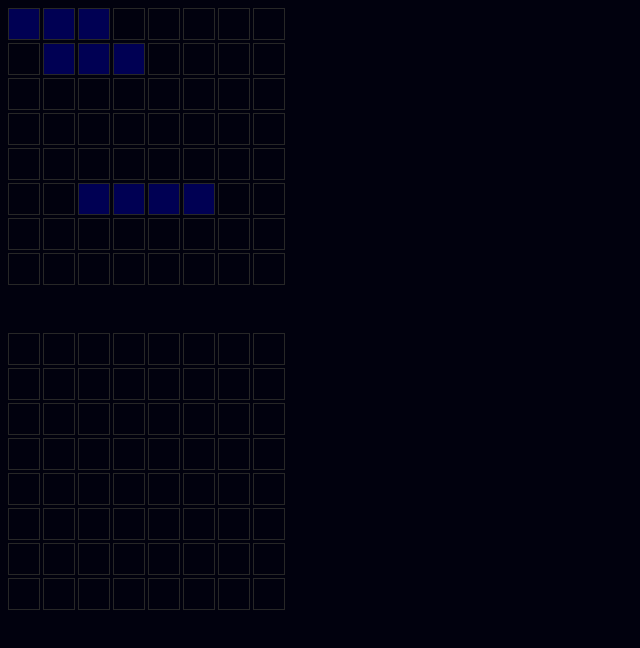
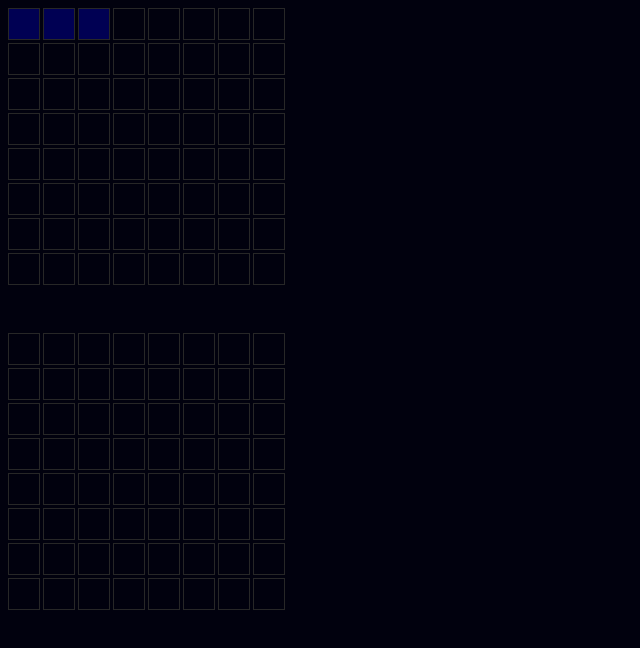
Before and after one commit to lindavid1998/battleship, a website built with webpack: page dist/index.html in a window 1280 px wide. Both pictures are taken after a click on the element 24 px from the left and 24 px from the top of the page. Shown: the whole page, without its empty margins (0-640 px from the left). Built offline with nearby package versions, Linux system fonts and the light colour scheme.

Commit message:
Allow player 1 to place ships on board

```diff
--- a/src/dom.js
+++ b/src/dom.js
@@ -1,4 +1,5 @@
 import { game } from './game';
+import { createShip } from './ship';
 
 export const dom = (() => {
 	const setup = function (parentDiv, player) {
@@ -13,21 +14,14 @@ export const dom = (() => {
 			let gridPos = document.createElement('div');
 			gridPos.classList.add('grid-pos');
 			gridPos.setAttribute('id', i);
-			if (player.isComputer) {
-				gridPos.addEventListener('click', clickHandler);
+			if (!player.isComputer) {
+				gridPos.addEventListener('click', placeShipHandler);
 			}
 			boardDiv.appendChild(gridPos);
 			i++;
 		}
 
-		// iterate through occupied positions and mark
-		board.occupied.forEach((pos) => {
-			let i = convertCoordToIndex(board.dim, pos);
-			if (!player.isComputer) {
-				boardDiv.querySelectorAll('.grid-pos')[i].classList.add('occupied');
-			}
-		});
-
+		dom.refreshOccupied(boardDiv, player);
 		parentDiv.appendChild(boardDiv);
 	};
 
@@ -65,18 +59,29 @@ export const dom = (() => {
 		div.appendChild(winnerDiv);
 	};
 
+	const refreshOccupied = function (boardDiv, player) {
+		let board = player.board;
+		board.occupied.forEach((pos) => {
+			let i = convertCoordToIndex(board.dim, pos);
+			if (!player.isComputer) {
+				boardDiv.querySelectorAll('.grid-pos')[i].classList.add('occupied');
+			}
+		});
+	};
+
 	return {
 		setup,
 		update,
 		end,
+		refreshOccupied,
 	};
 })();
 
-export function convertCoordToIndex(dim, pos) {
+function convertCoordToIndex(dim, pos) {
 	return pos[0] + dim * pos[1];
 }
 
-export function convertIndexToCoord(dim, index) {
+function convertIndexToCoord(dim, index) {
 	let x = index % dim;
 	let y = Math.floor(index / dim);
 	return [x, y];
@@ -85,4 +90,38 @@ export function convertIndexToCoord(dim, index) {
 function clickHandler(e) {
 	let target = convertIndexToCoord(game.p1.board.dim, e.target.id);
 	game.playRound(game.p1, game.p2, dom, target);
+	e.target.removeEventListener('click', clickHandler)
 }
+
+function placeShipHandler(e) {
+	let board = game.p1.board;
+	let dim = board.dim;
+	let p1Div = document.getElementById(game.p1.name);
+	let p2Div = document.getElementById(game.p2.name);
+	let temp = board.ships.length;
+
+	board.placeShip(
+		createShip,
+		game.shipLengths[0],
+		convertIndexToCoord(dim, e.target.id)
+	);
+
+	if (board.ships.length != temp) {
+		game.shipLengths.shift();
+		dom.refreshOccupied(p1Div, game.p1);
+	}
+
+	if (game.shipLengths == 0) {
+		// remove event listeners from p1 board
+		let p1Grid = p1Div.querySelectorAll('.grid-pos');
+		p1Grid.forEach((grid) =>
+			grid.removeEventListener('click', placeShipHandler)
+		);
+
+		/// add event listeners to p2 board
+		let p2Grid = p2Div.querySelectorAll('.grid-pos');
+		p2Grid.forEach((grid) =>
+			grid.addEventListener('click', clickHandler)
+		);
+	}
+}
--- a/src/game.js
+++ b/src/game.js
@@ -5,8 +5,9 @@ import { createShip } from './ship';
 export const game = (() => {
 	const p1 = createPlayer(createBoard);
 	const p2 = createPlayer(createBoard, 'Computer');
+	let shipLengths = [3, 3, 4];
 	p2.isComputer = true;
-	addShips(p1, p2);
+	addShips(p2);
 
 	const isOver = function (p1, p2) {
 		return p1.board.isAllSunk() || p2.board.isAllSunk();
@@ -16,8 +17,8 @@ export const game = (() => {
 		return p1.board.isAllSunk() ? p2 : p1;
 	};
 
-	const playRound = function (p1, p2, dom, target = null) {
-		p1.attack(p2, target);
+  const playRound = function (p1, p2, dom, target = null) {
+    p1.attack(p2, target);
 		dom.update(p2);
 		if (game.isOver(p1, p2)) {
 			dom.end(game, document.querySelector('.game'));
@@ -34,17 +35,14 @@ export const game = (() => {
 	return {
 		p1,
 		p2,
+		shipLengths,
 		isOver,
 		getWinner,
 		playRound,
 	};
 })();
 
-function addShips(p1, p2) {
-	p1.board.placeShip(createShip, 3, [0, 0]);
-	p1.board.placeShip(createShip, 3, [1, 1]);
-	p1.board.placeShip(createShip, 4, [2, 5]);
-
+function addShips(p2) {
 	p2.board.placeShip(createShip, 4, [0, 0]);
 	p2.board.placeShip(createShip, 3, [4, 2]);
 	p2.board.placeShip(createShip, 3, [2, 4]);
```
Also changed, not shown: dist/index.html.
